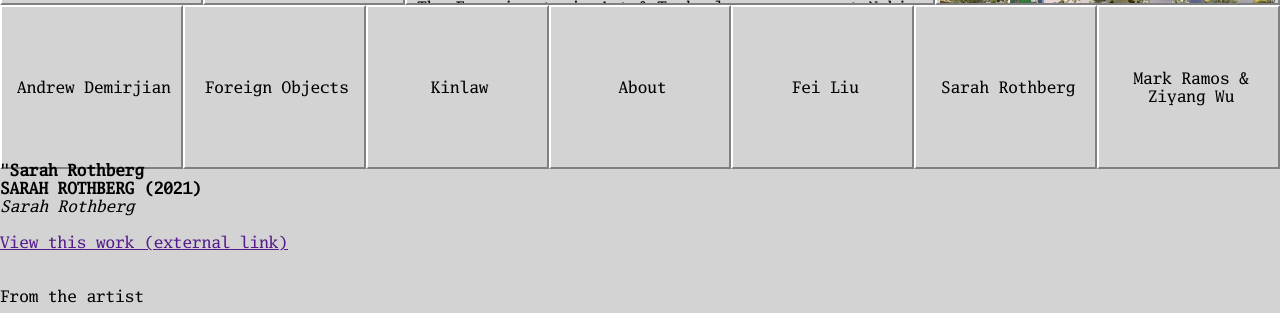
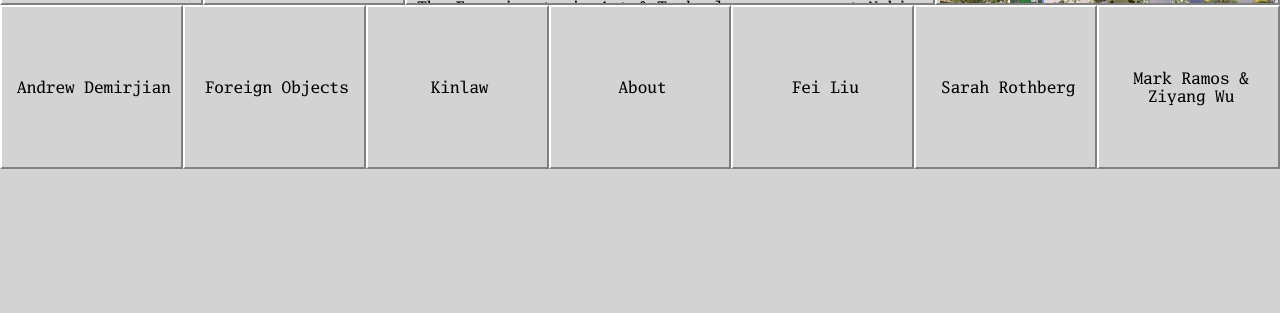
Before and after one commit to rhizomedotorg/further-eats, a plain HTML site: page index.html in a window 1280 px wide. Shown: the part 639-952 px from the top of the page. After the commit the page ends 808 px from the top, so only its background shows below. Drawn offline with nearby package versions, Linux system fonts and the light colour scheme.

Commit message:
mistaken block

```diff
--- a/index.html
+++ b/index.html
@@ -93,8 +93,7 @@
 	</div>
 
 
-	"<strong>Sarah Rothberg</strong><br><strong>SARAH ROTHBERG (2021)</strong><br><em>Sarah Rothberg</em><br><br><a href=''>View this work (external link)</a><br><br><p>From the artist</p><p>Artist's Lorem ipsum dolor sit amet, consectetur adipiscing elit, sed do eiusmod tempor incididunt ut labore et dolore magna aliqua. Ut enim ad minim veniam, quis nostrud exercitation ullamco laboris nisi ut aliquip ex ea commodo consequat. Duis aute irure dolor in reprehenderit in voluptate velit esse cillum dolore eu fugiat nulla pariatur. Excepteur sint occaecat cupidatat non proident, sunt in culpa qui officia deserunt mollit anim id est laborum.</p><p>Lorem ipsum dolor sit amet, consectetur adipiscing elit, sed do eiusmod tempor incididunt ut labore et dolore magna aliqua. Ut enim ad minim veniam, quis nostrud exercitation ullamco laboris nisi ut aliquip ex ea commodo consequat. Duis aute irure dolor in reprehenderit in voluptate velit esse cillum dolore eu fugiat nulla pariatur. Excepteur sint occaecat cupidatat non proident, sunt in culpa qui officia deserunt mollit anim id est laborum.
-</p>"
+
 
 	<script src="js/scripts.js"></script>
 </body>
```
